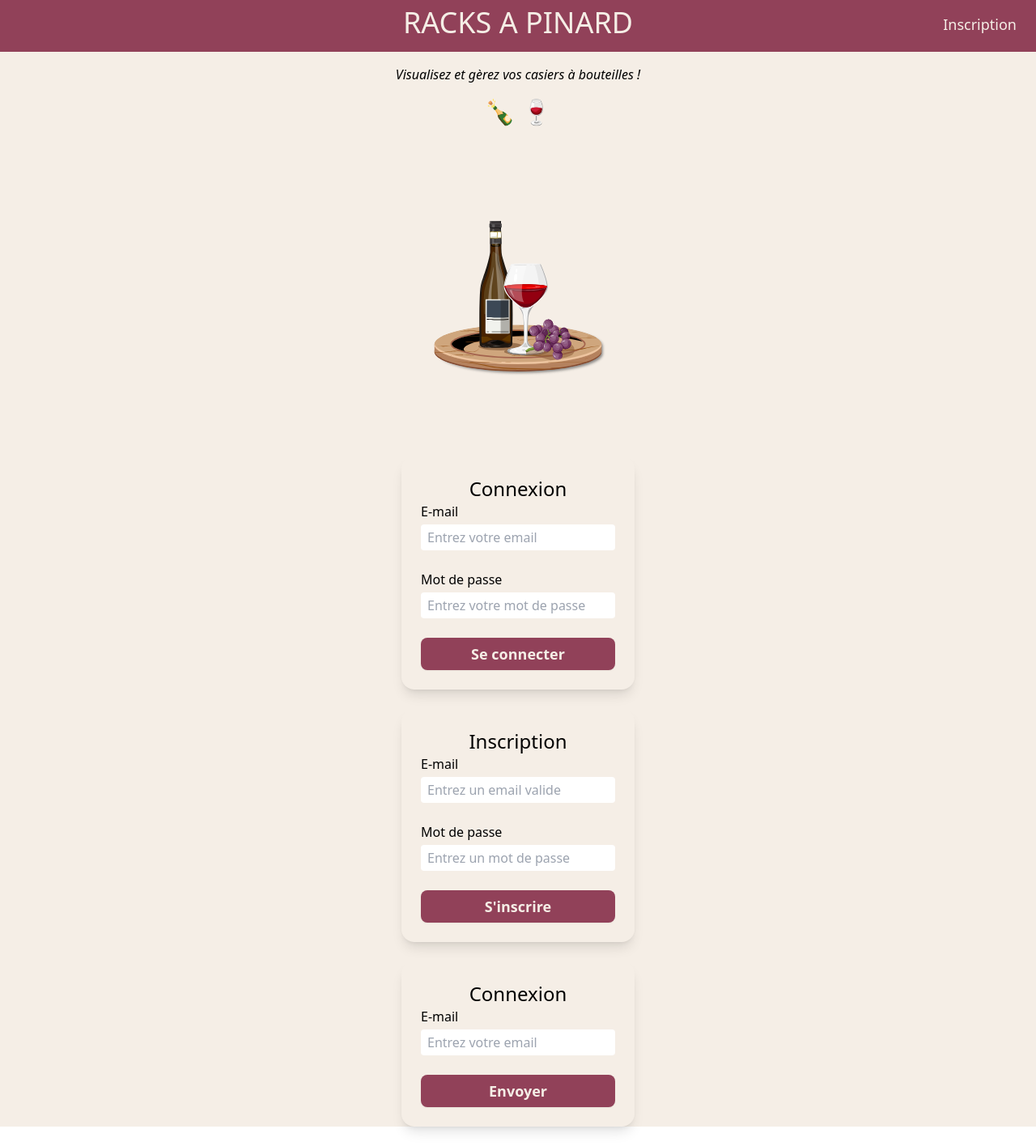
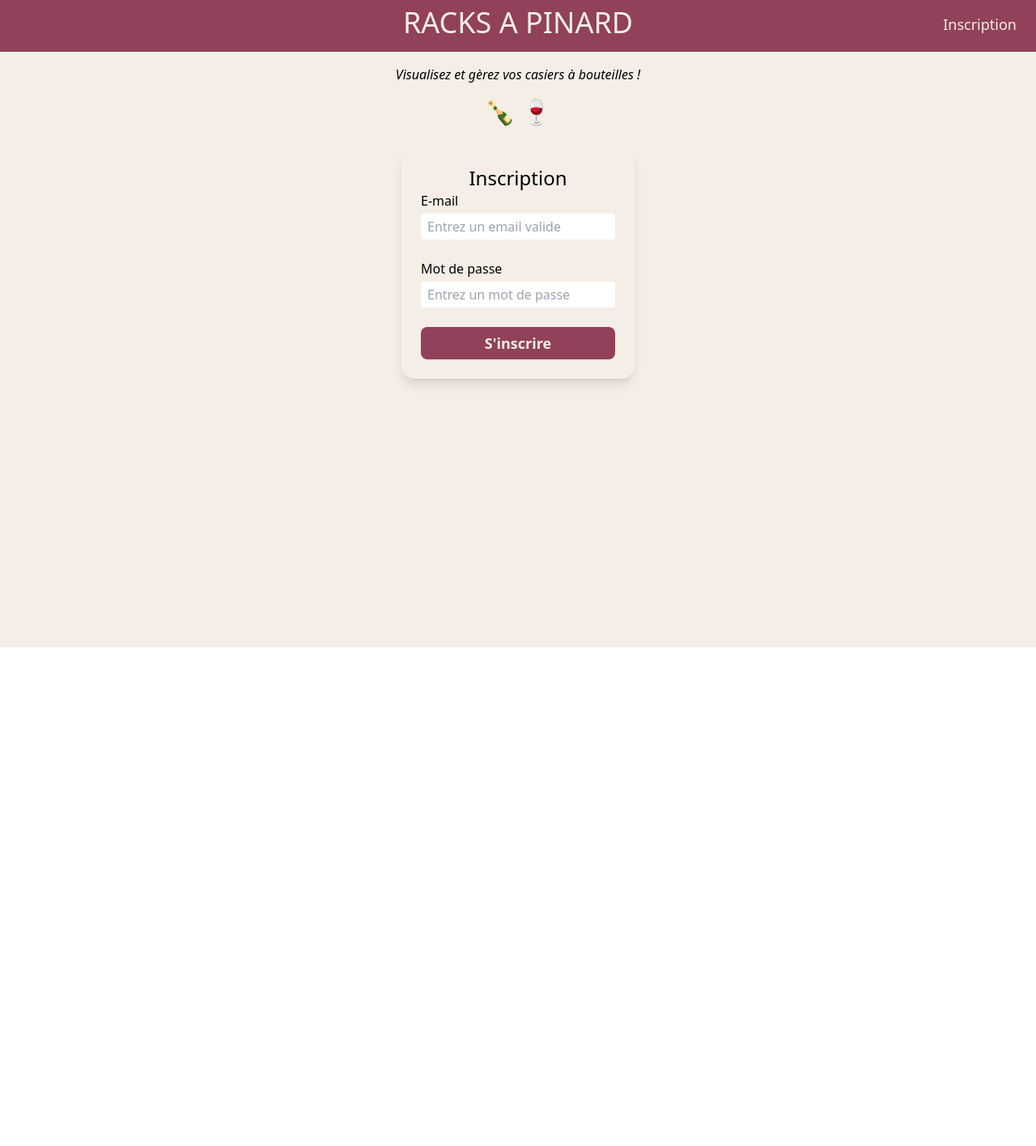
Before and after one commit to arnaudpant/ts-rack-pinard, a React (Vite) app: page / in a window 1280 px wide. Shown: the whole page at 81% size. After the commit the page ends 800 px from the top, so only its background shows below. Built offline with nearby package versions, Linux system fonts and the light colour scheme.

Commit message:
retour version de base pour pb firebase

```diff
--- a/src/App.tsx
+++ b/src/App.tsx
@@ -1,6 +1,6 @@
 import Header from "./layouts/Header";
-import BoxForget from "./ui/modules/authentification/forget/BoxForget";
-import BoxConnexion from "./ui/modules/authentification/login/BoxConnexion";
+// import BoxForget from "./ui/modules/authentification/forget/BoxForget";
+// import BoxConnexion from "./ui/modules/authentification/login/BoxConnexion";
 import BoxInscription from "./ui/modules/authentification/registrer/BoxInscription";
 
 
@@ -13,12 +13,12 @@ function App() {
       <Header />
       <h2 className="text-center italic py-4 px-1">Visualisez et gèrez vos casiers à bouteilles !</h2>
       <div className="text-center text-3xl">🍾 🍷</div>
-      <div className="h-80 md:h-96 w-full flex justify-center">
+      {/* <div className="h-80 md:h-96 w-full flex justify-center">
         <img src="/vine.svg" alt="" className="h-80 w-80 md:h-full" />
-      </div>
-      <BoxConnexion />
+      </div> */}
+      {/* <BoxConnexion /> */}
       <BoxInscription />
-      <BoxForget />
+      {/* <BoxForget /> */}
     </div>
 
   )
--- a/src/firebase/fireBaseConfig.js
+++ /dev/null
@@ -1,24 +0,0 @@
-import { initializeApp } from 'firebase/app';
-// import { getAuth } from 'firebase/auth';
-
-const firebaseConfig = {
-  apiKey: 'AIzaSyBH0gPS0ZwGr4r19rPG6KmJtbGbCxsQirE',
-  authDomain: 'rack-a-pinard.firebaseapp.com',
-  projectId: 'REACT_APP_PROJECT_ID=rack-a-pinard',
-  storageBucket: 'rack-a-pinard.appspot.com',
-  messagingSenderId: '141140659387',
-  appId: '1:141140659387:web:7359bf8e699f2e19652d9e',
-};
-
-// Initialize Firebase
-// eslint-disable-next-line no-unused-vars
-const app = initializeApp(firebaseConfig);
-
-// const firebaseConfig = {
-//   apiKey: process.env.REACT_APP_API_KEY,
-//   authDomain: process.env.REACT_APP_AUTH_DOMAIN,
-//   projectId: process.env.REACT_APP_PROJECT_ID,
-//   storageBucket: process.env.REACT_APP_STORAGE_BUCKET,
-//   messagingSenderId: process.env.REACT_APP_MESSAGING_SENDER_ID,
-//   appId: process.env.REACT_APP_APP_ID,
-// };
--- a/src/ui/modules/authentification/registrer/BoxInscription.tsx
+++ b/src/ui/modules/authentification/registrer/BoxInscription.tsx
@@ -1,5 +1,4 @@
 // FIREBASE
-
 import { getAuth, createUserWithEmailAndPassword } from "firebase/auth";
 import { RegisterFormType } from "@/types/Forms";
 import { SubmitHandler, useForm } from "react-hook-form";
@@ -10,11 +9,11 @@ const BoxInscription: React.FC = () => {
     const [isLoading, setIsLoading] = useState<boolean>(false)
 
     // React Hook Form
-    const { handleSubmit, control, formState: { errors }, register, setError, reset } = useForm<RegisterFormType>()
+    const { handleSubmit, control, formState: { errors }, register } = useForm<RegisterFormType>()
+    // const { handleSubmit, control, formState: { errors }, register, setError, reset } = useForm<RegisterFormType>()
 
 
     const onSubmit: SubmitHandler<RegisterFormType> = async (formData) => {
-        await Firebase.initinitializeApp()
         setIsLoading(true)
         console.log(formData)
 
@@ -26,12 +25,15 @@ const BoxInscription: React.FC = () => {
                 // Signed up
                 const user = userCredential.user;
                 setIsLoading(false)
-                console.log(user)
+                console.log("user", user)
                 // ...
             })
             .catch((error) => {
                 const errorCode = error.code;
                 const errorMessage = error.message;
+                setIsLoading(false)
+                console.log("errorCode", errorCode)
+                console.log("errorMessage",errorMessage)
                 // ..
             });
 
```
